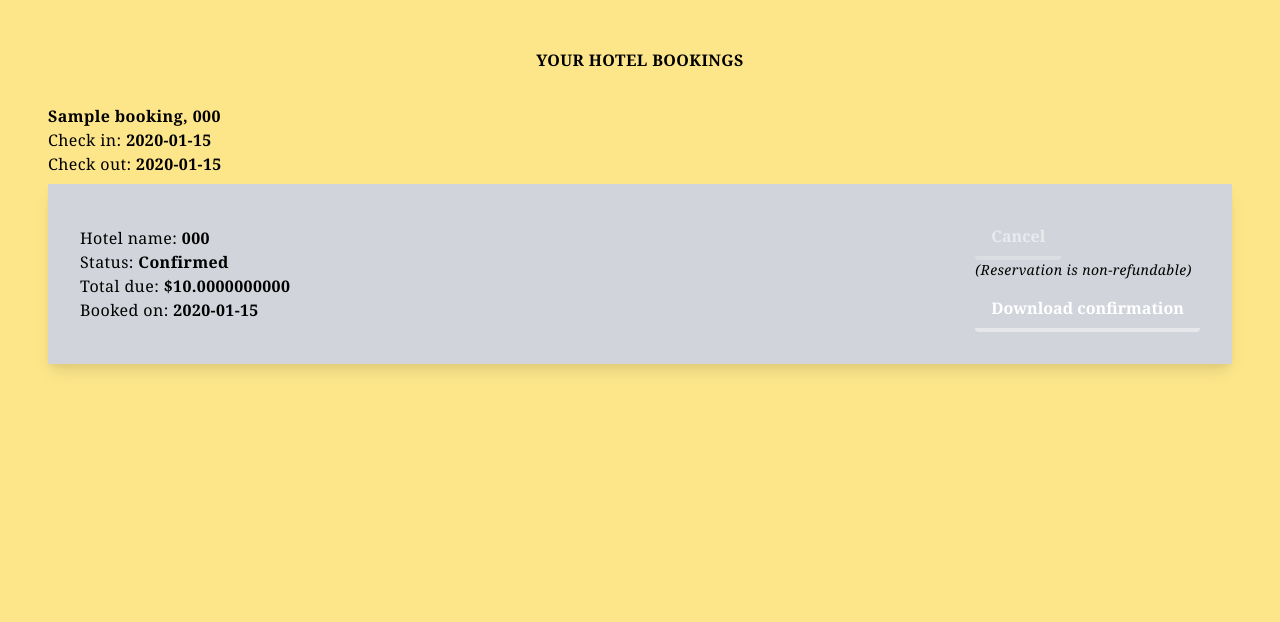
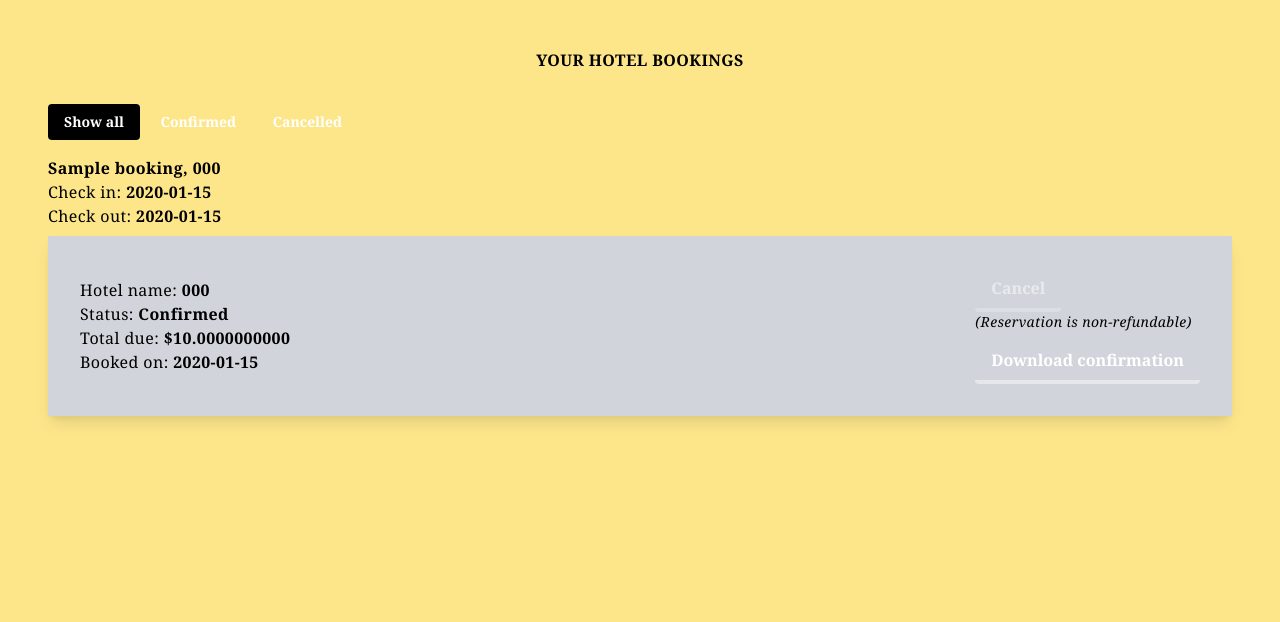
Before and after one commit to tokich6/vacation_app, a Flask app: page /account in a window 1280 px wide. Shown: the part 82-704 px from the top of the page. Run offline with Flask 2, Linux system fonts and the light colour scheme; the visitor is signed in with stand-in values (Sample User, id 1); tables that the repository leaves empty hold one stand-in row (values such as "Sample post"); some libraries are stand-ins or nearby versions.

Commit message:
implement filter functionality for your bookings route

```diff
--- a/app.py
+++ b/app.py
@@ -1,4 +1,4 @@
-from os import environ
+from os import environ, path, walk
 from datetime import date, timedelta
 from flask import Flask, render_template, request, redirect, session, flash, url_for, make_response
 from flask_sqlalchemy import SQLAlchemy
@@ -19,7 +19,7 @@ app = Flask(__name__)
 # Set the sessions' secret key to some random bytes.
 app.secret_key = environ.get('SECRET_KEY')
 
-# define global variables
+# global variables
 check_in = ''
 check_out = ''
 rooms = ''
@@ -250,6 +250,8 @@ def your_bookings():
     cancel_before = today
     booked_on = today
     status = 'Confirmed'
+    # filter by category clicked on (get request)
+    btn_value = request.args.get('category', default='All')
 
     if request.method == 'POST':
         hotel_id = request.form.get('hotel_id')
@@ -274,11 +276,16 @@ def your_bookings():
         db.session.commit()
         # get all bookings from db for current user
         bookings = db.session.query(Booking).filter(Booking.user_id == session['user_id']).order_by(Booking.check_in).all()
-        flash('Your booking is confirmed', 'success')
+        flash('Your reservation is confirmed', 'success')
         return render_template('your_bookings.html', today=today, bookings=bookings)
     else:
-        bookings = db.session.query(Booking).filter(Booking.user_id == session['user_id']).order_by(Booking.check_in).all()
-        return render_template('your_bookings.html', today=today, bookings=bookings)
+        if btn_value == 'All':
+            bookings = db.session.query(Booking).filter(Booking.user_id == session['user_id']).order_by(Booking.check_in).all()
+        elif btn_value == 'Cancelled':
+            bookings = db.session.query(Booking).filter(Booking.user_id == session['user_id']).filter(Booking.status == 'Cancelled').all()
+        else:
+            bookings = db.session.query(Booking).filter(Booking.user_id == session['user_id']).filter(Booking.status == 'Confirmed').order_by(Booking.check_in).all()
+        return render_template('your_bookings.html', today=today, bookings=bookings, args=btn_value)
 
 @app.route("/downloads", methods=['POST'])
 @login_required
@@ -433,4 +440,14 @@ def logout():
 
 
 if __name__ == '__main__':
+    # extra_dirs = ['static']
+    # extra_files = extra_dirs[:]
+    # for extra_dir in extra_dirs:
+    #     for dirname, dirs, files in walk(extra_dir):
+    #         for filename in files:
+    #             filename = path.join(dirname, filename)
+    #             if path.isfile(filename):
+    #                 extra_files.append(filename)
+    #                 print(extra_files)
+    # app.run(extra_files=extra_files)
     app.run()
--- a/static/style.css
+++ b/static/style.css
@@ -14,6 +14,9 @@ html, body {
   padding-bottom: 2.5rem;    /* Footer height */
 }
 
+.active {
+  background-color: black;
+}
 footer {
   position: absolute;
   bottom: 0;
--- a/templates/confirm_booking.html
+++ b/templates/confirm_booking.html
@@ -77,7 +77,7 @@
         Booking conditions
       </h4>
 
-      <p>The average price per night is ${{ hotel_price }}</p>
+      <p>The average price per night per room is ${{ hotel_price }}</p>
 
       {% set total_pay = hotel_price|int * stay_duration|int * hotel_rooms|int %}
 
--- a/templates/your_bookings.html
+++ b/templates/your_bookings.html
@@ -12,7 +12,16 @@
     </h1>
 
     <ul class="w-full p-4">
-      {% for booking in bookings %}
+
+      <form action="{{ url_for('your_bookings') }}" method="GET">
+        <div id="myBtnContainer" class="mb-4">
+          <button type="submit" value="All" name="category" class="{% if args == 'All'%} active {% endif %} btn bg-teal-500  text-white text-sm font-bold py-2 px-4 border-teal-700 hover:border-teal-500 rounded" > Show all </button>
+          <button type="submit" value="Confirmed" name="category" class="{% if args == 'Confirmed'%} active {% endif %} btn bg-teal-500 text-white text-sm font-bold py-2 px-4 border-teal-700 hover:border-teal-500 rounded" > Confirmed </button>
+          <button type="submit" value="Cancelled" name="category" class="{% if args == 'Cancelled'%} active {% endif %} btn bg-teal-500 text-white text-sm font-bold py-2 px-4 border-teal-700 hover:border-teal-500 rounded" > Cancelled </button>
+        </div>
+      </form>
+
+        {%  for booking in bookings %}
       <h2 class="font-bold mr-1 text-teal-500">
         {{ booking.city_name}}, {{ booking.country_code }}
       </h2>
@@ -86,7 +95,6 @@
           >
             Booking cancelled
           </button>
-          <!-- <p class="italic text-sm text-red-500">(Booking is cancelled)</p> -->
 
           {% else %}
           <button
@@ -129,7 +137,12 @@
           {% endif %}
       </li>
       {% else %}
-      <li class="font-bold text-teal-500 text-center text-lg">
+      {% if args == 'Cancelled' %}
+      <li class="font-bold text-teal-500 text-center text-md">
+        No cancelled bookings found ...
+      </li>
+      {% else %}
+      <li class="font-bold text-teal-500 text-center text-md">
         No bookings found ...
       </li>
       <div class="text-center mt-8">
@@ -138,7 +151,9 @@
           <i class="fas fa-external-link-alt"></i>
         </a>
       </div>
+      {% endif %}
       {% endfor %}
+
     </ul>
   </section>
 </section>
```
Also changed, not shown: static/script.js (line endings or trailing spaces).
